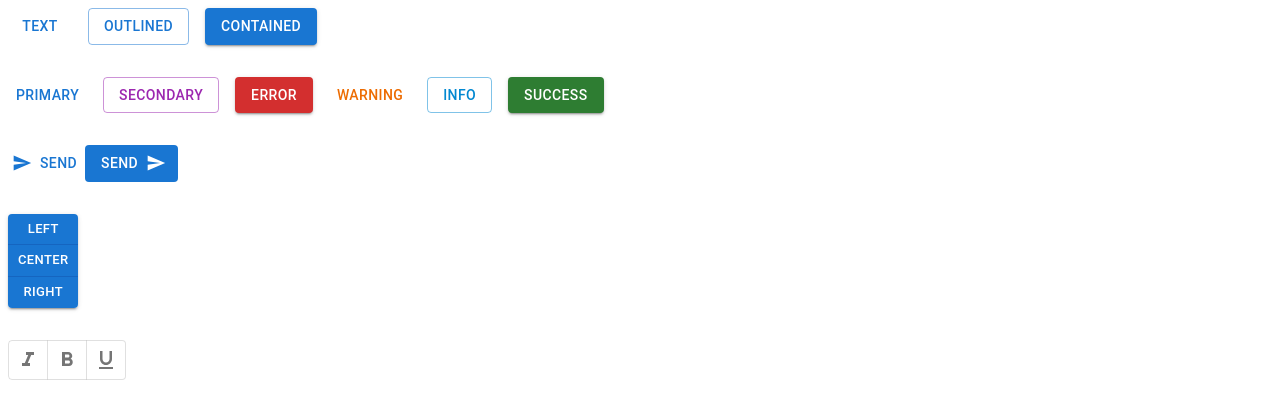
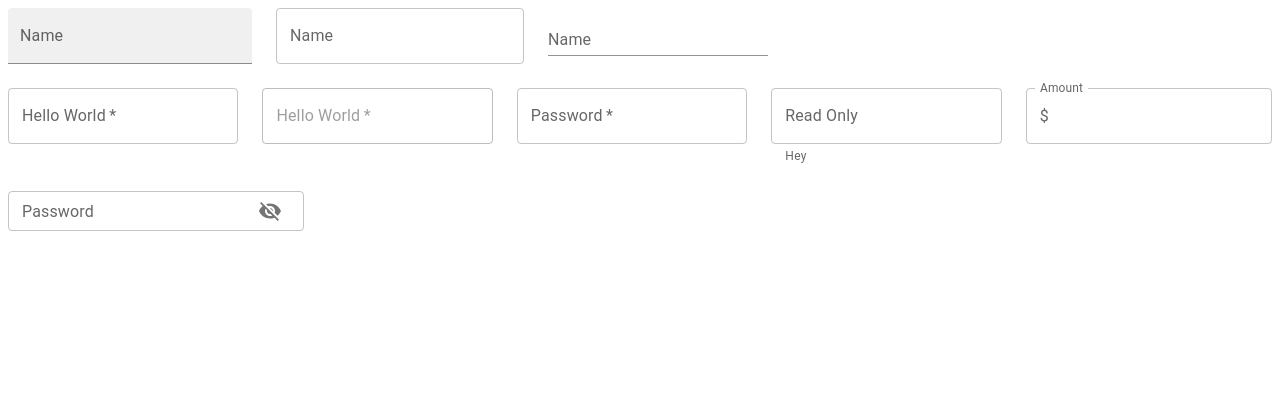
Before and after one commit to taimoor115/MUI_React, a React (Vite) app: page / in a window 1280 px wide. Shown: the top 418 px of the page. Built offline with nearby package versions, Linux system fonts and the light colour scheme.

Commit message:
TextFields

```diff
--- a/src/App.jsx
+++ b/src/App.jsx
@@ -1,10 +1,11 @@
 import React from "react";
 import ButtonMui from "./component/ButtonMui";
+import TextFieldMui from "./component/TextFieldMui";
 
 const App = () => {
   return (
     <div>
-      <ButtonMui />
+      <TextFieldMui />
     </div>
   );
 };
--- /dev/null
+++ b/src/component/TextFieldMui.jsx
@@ -0,0 +1,61 @@
+import { IconButton, InputAdornment, Stack, TextField } from "@mui/material";
+import { Visibility, VisibilityOff } from "@mui/icons-material";
+import { useState } from "react";
+const TextFieldMui = () => {
+  const [value, setValue] = useState(false);
+
+  const handleClick = () => {
+    setValue(!value);
+  };
+  return (
+    <Stack spacing={3}>
+      <Stack direction={"row"} spacing={3}>
+        <TextField label="Name" variant="filled" />
+        <TextField label="Name" variant="outlined" />
+        <TextField label="Name" variant="standard" />
+      </Stack>
+
+      <Stack direction="row" spacing={3}>
+        <TextField label="Hello World" variant="outlined" required />
+        <TextField label="Hello World" variant="outlined" required disabled />
+        <TextField
+          label="Password"
+          type="password"
+          variant="outlined"
+          required
+        />
+        <TextField label="Read Only" variant="outlined" helperText="Hey" />
+
+        <TextField
+          label="Amount"
+          InputProps={{
+            startAdornment: <InputAdornment position="start">$</InputAdornment>,
+          }}
+        />
+      </Stack>
+
+      <Stack direction={"row"}>
+        <TextField
+          label="Password"
+          type={value ? "type" : "password"}
+          size="small"
+          color="secondary"
+          InputProps={{
+            endAdornment: (
+              <InputAdornment position="end">
+                <IconButton
+                  onClick={handleClick}
+                  aria-label="toggle password visibility"
+                >
+                  {value ? <Visibility /> : <VisibilityOff />}
+                </IconButton>
+              </InputAdornment>
+            ),
+          }}
+        />
+      </Stack>
+    </Stack>
+  );
+};
+
+export default TextFieldMui;
```
